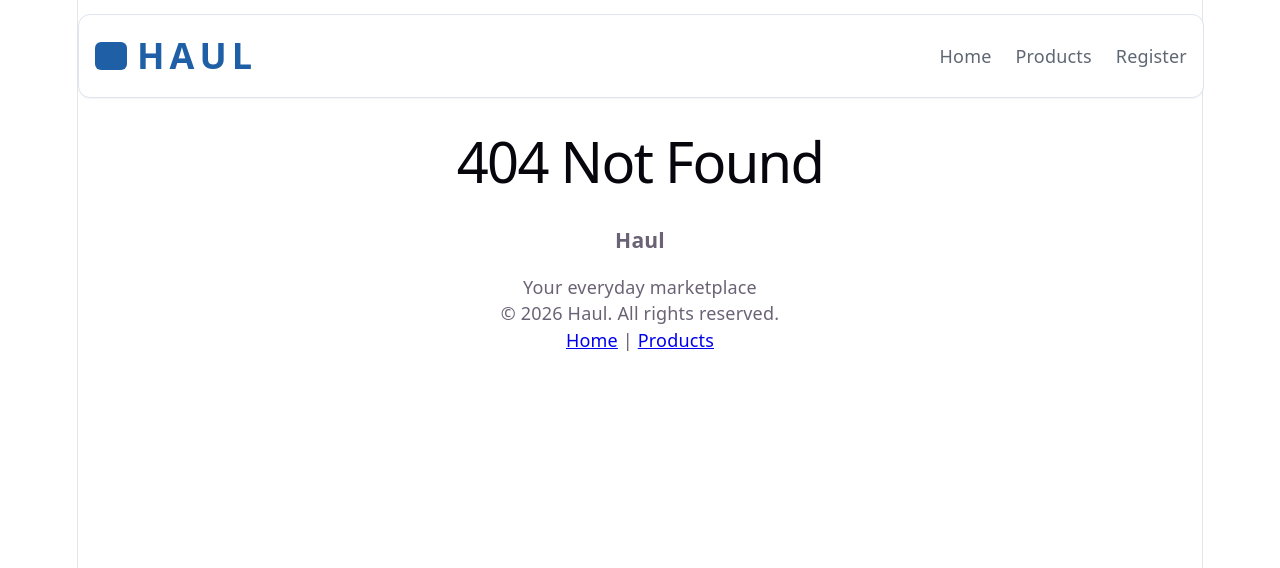
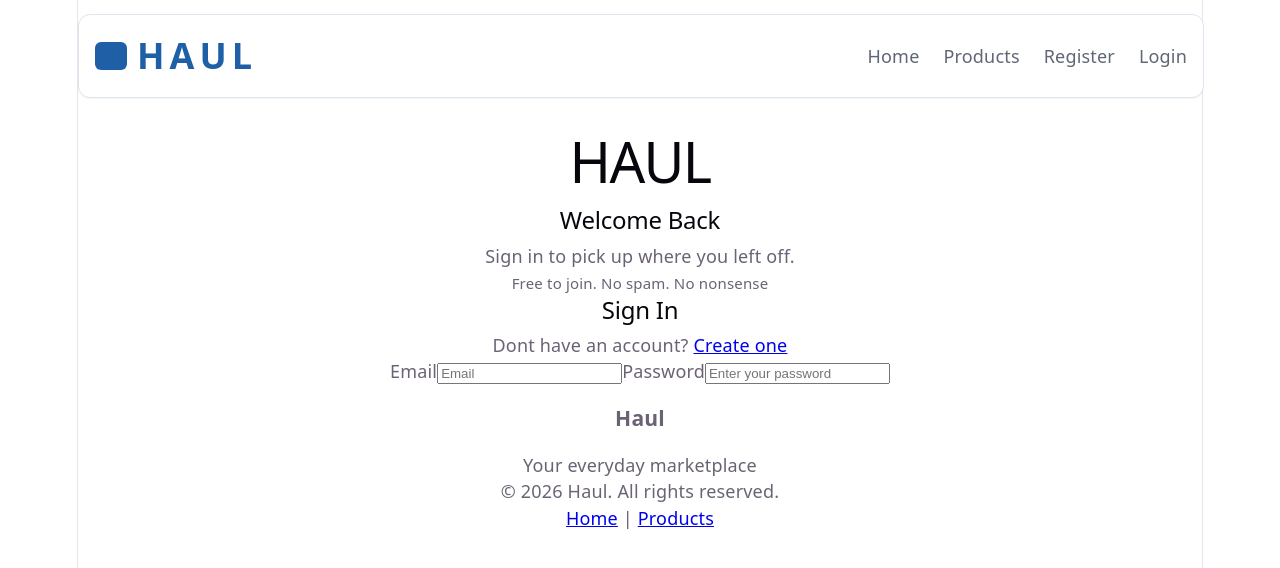
Before and after one commit to DzaboffCodes/E_Commerce, a React (Vite) app in the folder ecommerce-frontend/: page /login in a window 1280 px wide. Before the commit this address had no page. Shown: the top 568 px of the page. Built offline with nearby package versions, Linux system fonts and the light colour scheme.

Commit message:
Added Login Page and React Component

```diff
--- a/ecommerce-frontend/src/App.jsx
+++ b/ecommerce-frontend/src/App.jsx
@@ -8,6 +8,7 @@ import HomePage from './components/Home';
 import ProductsPage from './components/Products';
 import NotFoundPage from './components/Not_found';
 import RegisterPage from './components/Register';
+import LoginPage from './components/Login';
 
 
 function App() {
@@ -20,6 +21,7 @@ function App() {
         <Route path='/' element={<HomePage />} />
         <Route path='/products' element={<ProductsPage />} />
         <Route path='/register' element={<RegisterPage />}/>
+        <Route path='/login' element={<LoginPage />}/>
         {/* Catch all route for bad URLs */}
         <Route path='*' element={<NotFoundPage />} />
       </Routes>
--- /dev/null
+++ b/ecommerce-frontend/src/components/Login.jsx
@@ -0,0 +1,142 @@
+import { useState } from "react";
+// Import the UseNavigate Hook for Logging in
+import { useNavigate } from "react-router-dom";
+import "../Login.css";
+
+function LoginPage() {
+    // UseStates
+    // Form State
+    const [form, setForm] = useState({
+        email: "",
+        password: ""
+    });
+    // Add an error state to display errors
+    const [errors, setErrors] = useState({});
+    // Add a loading state to track if the form is in flight to server
+    const [loading, setLoading] = useState(false);
+    // Add a server state to track errors coming back from server
+    const [serverError, setServerError] = useState("");
+
+    // Create a navigate instance
+    const navigate = useNavigate();
+
+    // UI Validation Rules
+    function validate(values) {
+        const nextErrors = {};
+        const emailRegex = /^[^\s@]+@[^\s@]+\.[^\s@]+$/;
+
+        const email = values.email.trim();
+
+        if (!email) nextErrors.email = "Email is required.";
+        else if (!emailRegex.test(email)) nextErrors.email = "Please enter a valid email address.";
+
+        if (!values.password) nextErrors.password = "Password is required.";
+
+        if (!values.confirmPassword) nextErrors.confirmPassword = "Please confirm your password.";
+        else if (values.confirmPassword !== values.password) {
+            nextErrors.confirmPassword = "Passwords do not match.";
+        }
+
+        return nextErrors;
+    }
+
+    const onChange = (e) => {
+        const { name, value } = e.target;
+        setForm((prev) => ({ ...prev, [name]: value }));
+    };
+
+    const onSubmit = async (e) => {
+        e.preventDefault();
+
+        // Set server error state to empty string
+        setServerError("");
+
+        // Validation of Data on UI
+        const nextErrors = validate(form);
+        setErrors(nextErrors);
+
+        if (Object.keys(nextErrors).length > 0) return;
+
+        // Start Loading state
+        setLoading(true);
+
+        // Send Post Request
+        try {
+            const response = await fetch("http://localhost:3000/auth/login", {
+                method: "POST",
+                headers: {
+                    "Content-Type": "application/json"
+                },
+                body: JSON.stringify({
+                    email: form.email,
+                    password: form.password
+                })
+            });
+
+            // Parse JSON Body
+            const data = await response.json();
+
+            // If server returned an error status
+            if (!response.ok) {
+                throw new Error("Login failed. Please check your detials and try again.")
+            }
+
+            // If successful
+            navigate("/");
+
+        } catch (err) {
+            setServerError(err.message)
+        } finally {
+            setLoading(false);
+        }
+    }
+
+return (
+    <main>
+        <section>
+            <aside>
+                <h1>HAUL</h1>
+                <h2> Welcome Back</h2>
+                <p>Sign in to pick up where you left off.</p>
+
+                <small>Free to join. No spam. No nonsense</small>
+            </aside>
+
+            <section>
+                <h2>Sign In</h2>
+                <p>
+                    Dont have an account? <a href="/register"> Create one</a>
+                </p>
+
+                <form onSubmit={onSubmit}>
+                    <label>
+                        Email
+                        <input
+                            name="email"
+                            value={form.email}
+                            onChange={onChange}
+                            placeholder="Email"
+                        />
+                        {errors.email && <span>{errors.email}</span>}
+                    </label>
+
+                    <label>
+                        Password
+                        <input
+                            name="password"
+                            type="password"
+                            value={form.password}
+                            onChange={onChange}
+                            placeholder="Enter your password"
+                        />
+                        {errors.password && <span>{errors.password}</span>}
+                    </label>
+                </form>
+            </section>
+        </section>
+    </main>
+)
+
+}
+
+export default LoginPage;
--- a/ecommerce-frontend/src/components/common/Header.jsx
+++ b/ecommerce-frontend/src/components/common/Header.jsx
@@ -13,6 +13,7 @@ function Header() {
                     <Link to="/">Home</Link>
                     <Link to="/products">Products</Link>
                     <Link to='/register'>Register</Link>
+                    <Link to='/login'>Login</Link>
                 </ul>
             </nav>
         </header>
```
Also changed, not shown: ecommerce-frontend/src/Login.css (added).
